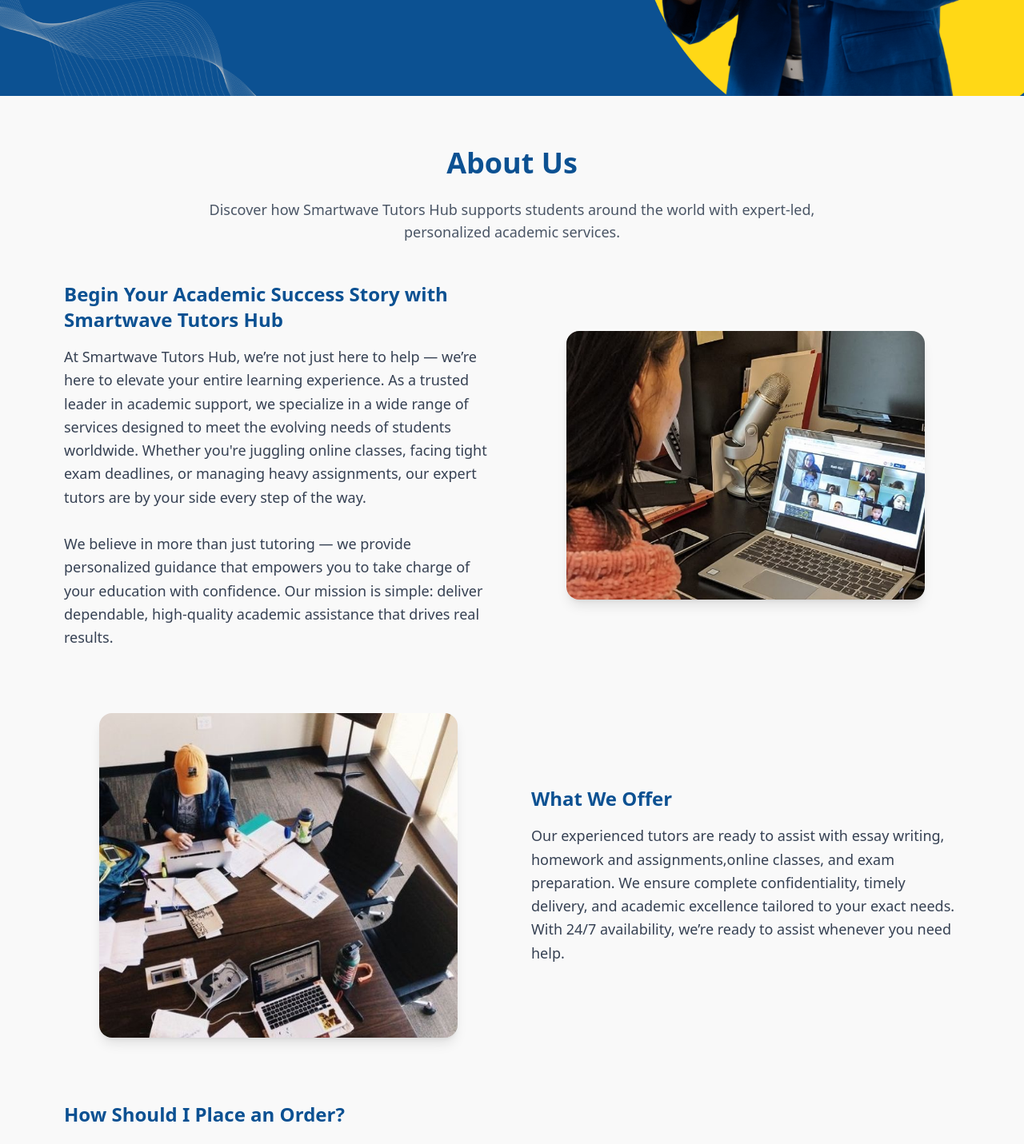
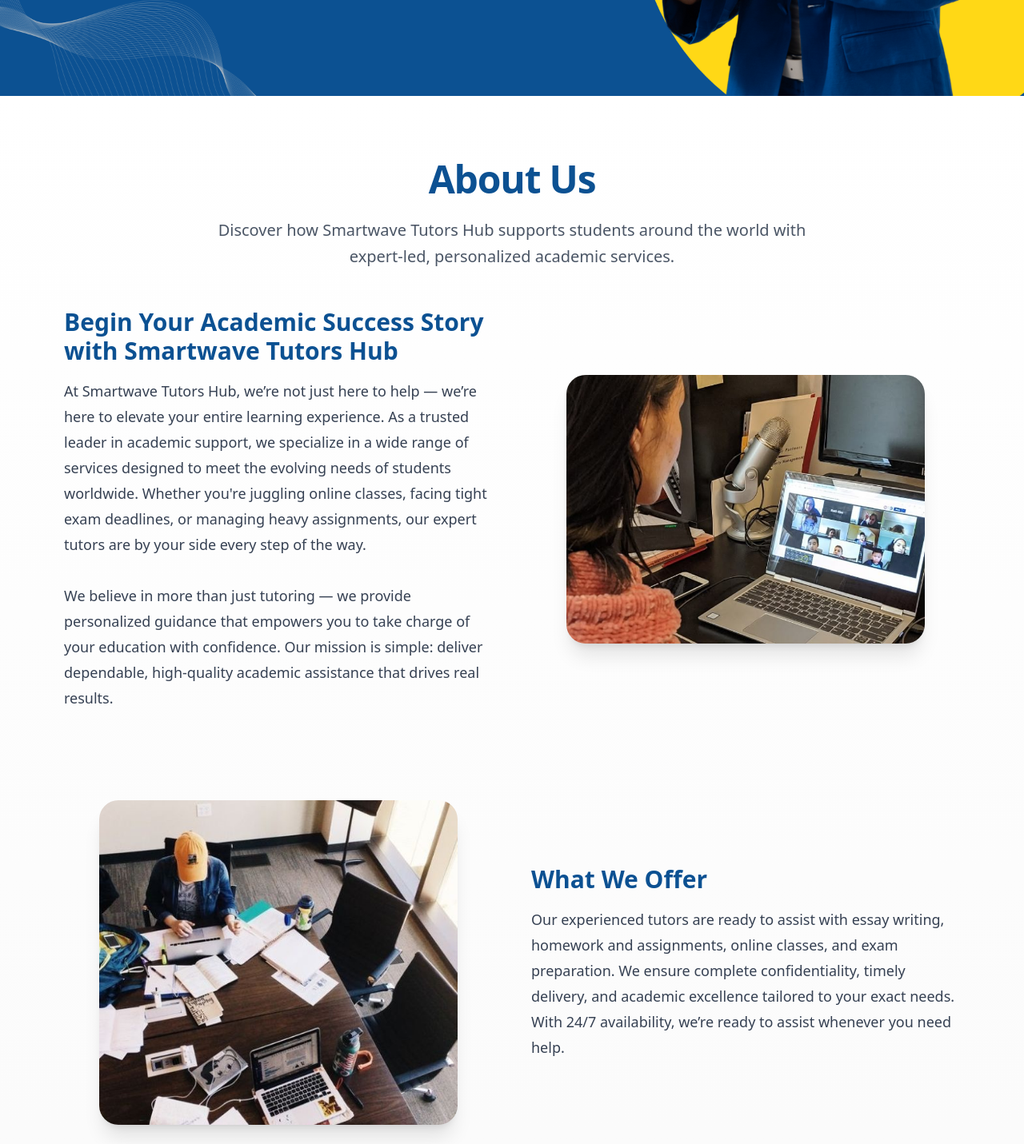
Before and after one commit to dev-oriel/Online-Tutors-Hub, a React (Vite) app: page / in a window 1280 px wide. Shown: the part 680-2111 px from the top of the page at 80% size. Built offline with nearby package versions, Linux system fonts and the light colour scheme.

Commit message:
Modified the about section

```diff
--- a/src/components/AboutSection.jsx
+++ b/src/components/AboutSection.jsx
@@ -6,70 +6,72 @@
 
 const AboutSection = () => {
   return (
-    <section className="bg-[#f9f9f9] py-16 px-6 md:px-20">
+    <section className="bg-gradient-to-b from-white to-[#f9f9f9] py-20 px-4 sm:px-8 lg:px-20">
       {/* Title and Intro */}
       <div className="max-w-6xl mx-auto text-center">
         <motion.h2
-          initial={{ opacity: 0, y: -20 }}
+          initial={{ opacity: 0, y: -30 }}
           animate={{ opacity: 1, y: 0 }}
-          transition={{ duration: 0.5 }}
-          className="text-4xl font-extrabold text-[#0c5192] mb-6"
+          transition={{ duration: 0.6 }}
+          className="text-4xl sm:text-5xl font-extrabold text-[#0c5192] mb-6 tracking-tight"
         >
           About Us
         </motion.h2>
-        <p className="text-gray-600  text-lg max-w-3xl mx-auto mb-12">
+        <p className="text-gray-600 text-lg sm:text-xl max-w-3xl mx-auto mb-12 leading-relaxed">
           Discover how Smartwave Tutors Hub supports students around the world
           with expert-led, personalized academic services.
         </p>
       </div>
 
-      {/* Block 1: About Us */}
-      <div className="max-w-6xl mx-auto grid md:grid-cols-2 items-center gap-12 mb-20">
-        <div>
-          <h3 className="text-2xl font-bold text-[#0c5192] mb-4">
+      {/* Content Blocks */}
+      <div className="space-y-28">
+        {/* Block 1 */}
+        <div className="max-w-6xl mx-auto grid md:grid-cols-2 items-center gap-12">
+          <div className="order-2 md:order-1">
+            <h3 className="text-2xl sm:text-3xl font-semibold text-[#0c5192] mb-4">
               Begin Your Academic Success Story with Smartwave Tutors Hub
             </h3>
-          <p className="text-gray-700 text-lg leading-relaxed">
-            At Smartwave Tutors Hub, we’re not just here to help — we’re here to
-            elevate your entire learning experience. As a trusted leader in
-            academic support, we specialize in a wide range of services designed
-            to meet the evolving needs of students worldwide. Whether you're
-            juggling online classes, facing tight exam deadlines, or managing
-            heavy assignments, our expert tutors are by your side every step of
-            the way.
+            <p className="text-gray-700 text-base sm:text-lg leading-8">
+              At Smartwave Tutors Hub, we’re not just here to help — we’re here
+              to elevate your entire learning experience. As a trusted leader in
+              academic support, we specialize in a wide range of services
+              designed to meet the evolving needs of students worldwide. Whether
+              you're juggling online classes, facing tight exam deadlines, or
+              managing heavy assignments, our expert tutors are by your side
+              every step of the way.
               <br />
               <br />
               We believe in more than just tutoring — we provide personalized
               guidance that empowers you to take charge of your education with
-            confidence. Our mission is simple: deliver dependable, high-quality
-            academic assistance that drives real results.
+              confidence. Our mission is simple: deliver dependable,
+              high-quality academic assistance that drives real results.
             </p>
           </div>
-        <div className="flex justify-center">
+          <div className="order-1 md:order-2 flex justify-center">
             <img
               src={onlineClass}
               alt="Online Class Help"
-            className="rounded-2xl shadow-lg w-full max-w-md"
+              className="rounded-3xl shadow-xl w-full max-w-md"
             />
           </div>
         </div>
 
-      {/* Block 2: What We Offer */}
-      <div className="max-w-6xl mx-auto grid md:grid-cols-2 items-center gap-12 mb-20">
-        <div className="flex justify-center order-1 md:order-none">
+        {/* Block 2 */}
+        <div className="max-w-6xl mx-auto grid md:grid-cols-2 items-center gap-12">
+          <div className="flex justify-center">
             <img
               src={studySupport}
               alt="Study Support"
-            className="rounded-2xl shadow-lg w-full max-w-md"
+              className="rounded-3xl shadow-xl w-full max-w-md"
             />
           </div>
           <div>
-          <h3 className="text-2xl font-bold text-[#0c5192] mb-4">
+            <h3 className="text-2xl sm:text-3xl font-semibold text-[#0c5192] mb-4">
               What We Offer
             </h3>
-          <p className="text-gray-700 text-lg leading-relaxed">
+            <p className="text-gray-700 text-base sm:text-lg leading-8">
               Our experienced tutors are ready to assist with essay writing,
-            homework and assignments,online classes, and exam preparation. We
+              homework and assignments, online classes, and exam preparation. We
               ensure complete confidentiality, timely delivery, and academic
               excellence tailored to your exact needs. With 24/7 availability,
               we’re ready to assist whenever you need help.
@@ -77,17 +79,17 @@
           </div>
         </div>
 
-      {/* Block 3: How Should I Place an Order? */}
+        {/* Block 3 */}
         <div className="max-w-6xl mx-auto grid md:grid-cols-2 items-center gap-12">
           <div>
-          <h3 className="text-2xl font-bold text-[#0c5192] mb-4">
+            <h3 className="text-2xl sm:text-3xl font-semibold text-[#0c5192] mb-4">
               How Should I Place an Order?
             </h3>
-          <p className="text-gray-700 text-lg leading-relaxed">
+            <p className="text-gray-700 text-base sm:text-lg leading-8">
               Placing an order with us is quick, easy, and stress-free. Whether
-            you need help with an online exam, assignment, or full course, we’ve
-            streamlined the process so you can focus on what matters — your
-            success.
+              you need help with an online exam, assignment, or full course,
+              we’ve streamlined the process so you can focus on what matters —
+              your success.
               <br />
               <br />
               Just click the <strong>live chat button</strong> on this page to
@@ -95,18 +97,19 @@
               need — from deadlines to subjects — and we’ll handle the rest.
               <br />
               <br />
-            After confirming the details, we’ll assign your dedicated tutor who
-            matches your academic level and subject. We stay connected with you
-            every step of the way — delivering updates, progress, and full
-            support until completion.
+              After confirming the details, we’ll assign your dedicated tutor
+              who matches your academic level and subject. We stay connected
+              with you every step of the way — delivering updates, progress, and
+              full support until completion.
             </p>
           </div>
           <div className="flex justify-center">
             <img
               src={orderHelp}
               alt="How to Order Help"
-            className="rounded-2xl shadow-lg w-full max-w-md"
+              className="rounded-3xl shadow-xl w-full max-w-md"
             />
+          </div>
         </div>
       </div>
     </section>
```
Lines whose indentation alone changed are shown as unchanged.
